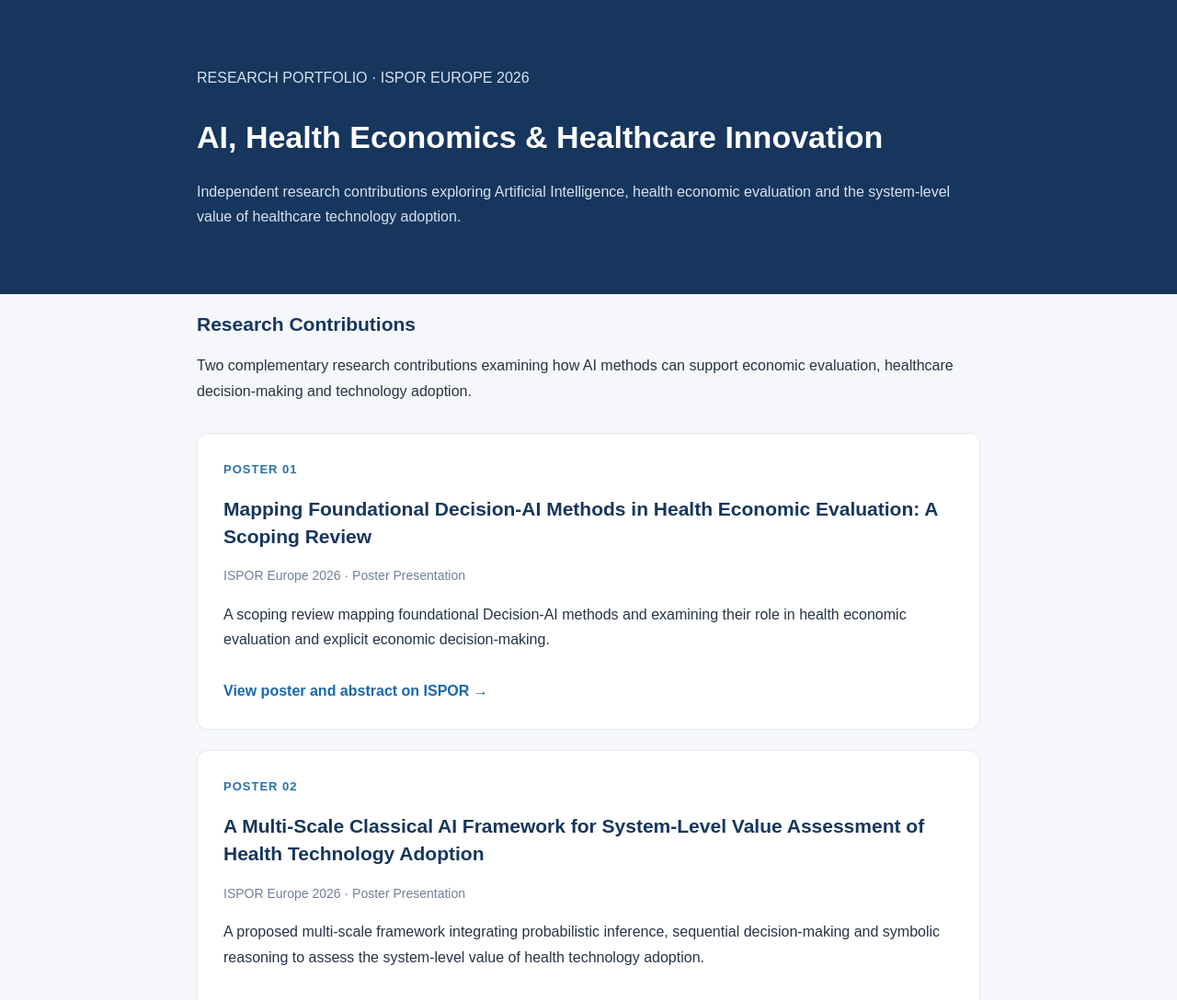
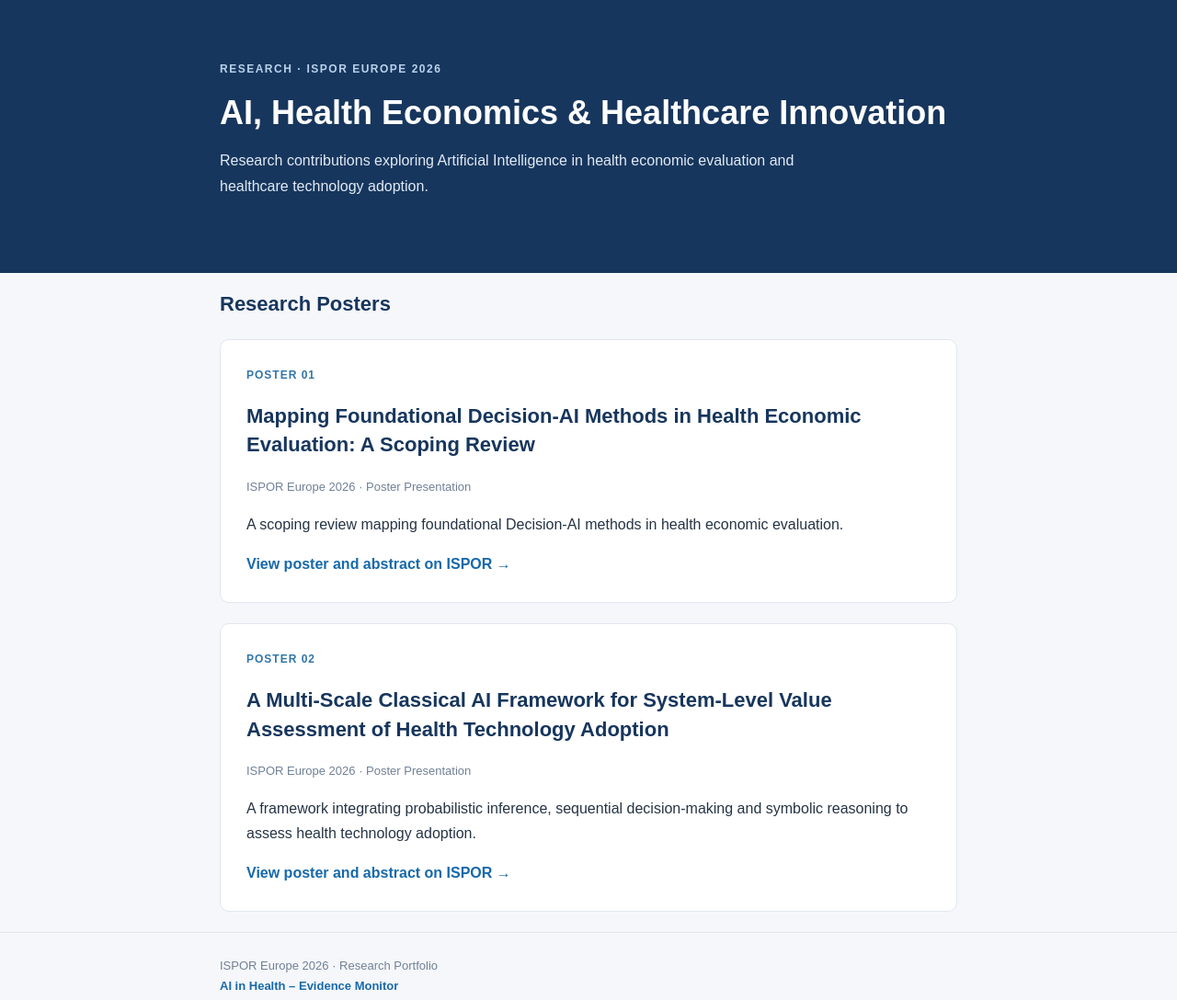
Before and after one commit to asarmah123/Posters-ispor-europe-2026, a plain HTML site: page index.html in a window 1280 px wide. Shown: the top 1088 px of the page at 92% size. Drawn offline with Linux system fonts and the light colour scheme.

Commit message:
Update index.html

```diff
--- a/index.html
+++ b/index.html
@@ -8,9 +8,7 @@
 <title>Research | ISPOR Europe 2026</title>
 
 <style>
-* {
-  box-sizing: border-box;
-}
+* { box-sizing: border-box; }
 
 body {
   margin: 0;
@@ -23,64 +21,67 @@ body {
 header {
   background: #17365d;
   color: white;
-  padding: 55px 24px;
+  padding: 65px 24px;
 }
 
 .container {
-  max-width: 900px;
+  max-width: 850px;
   margin: auto;
   padding: 0 24px;
 }
 
+.eyebrow {
+  color: #b9d2eb;
+  font-size: 12px;
+  font-weight: 600;
+  letter-spacing: 1.5px;
+}
+
+h1 {
+  font-size: 36px;
+  line-height: 1.25;
+  margin: 15px 0;
+}
+
 header p {
-  color: #d6e2f0;
+  color: #e1eaf4;
+  max-width: 650px;
 }
 
 main {
-  padding-top: 35px;
+  padding-top: 40px;
   padding-bottom: 50px;
 }
 
-.intro {
-  margin-bottom: 32px;
+h2 {
+  color: #17365d;
+  font-size: 22px;
+  line-height: 1.45;
 }
 
 .poster {
   background: white;
   border: 1px solid #e1e7ef;
-  border-radius: 12px;
+  border-radius: 10px;
   padding: 28px;
-  margin-bottom: 22px;
+  margin: 22px 0;
 }
 
 .number {
-  color: #2671a8;
-  font-size: 13px;
+  color: #3275a8;
+  font-size: 12px;
   font-weight: bold;
   letter-spacing: 1px;
 }
 
-h1 {
-  font-size: 34px;
-  margin-bottom: 8px;
-}
-
-h2 {
-  font-size: 21px;
-  line-height: 1.4;
-  color: #17365d;
-}
-
 .meta {
   color: #718096;
-  font-size: 14px;
+  font-size: 13px;
 }
 
 a {
-  display: inline-block;
-  margin-top: 12px;
   color: #1769aa;
-  font-weight: bold;
+  font-weight: 600;
   text-decoration: none;
 }
 
@@ -96,8 +97,8 @@ footer {
 }
 
 @media(max-width:600px) {
-  h1 { font-size: 27px; }
-  .poster { padding: 21px; }
+  h1 { font-size: 28px; }
+  .poster { padding: 22px; }
 }
 </style>
 </head>
@@ -106,33 +107,32 @@ footer {
 
 <header>
   <div class="container">
-    <p>RESEARCH PORTFOLIO · ISPOR EUROPE 2026</p>
-    <h1>AI, Health Economics & Healthcare Innovation</h1>
+    <div class="eyebrow">
+      RESEARCH · ISPOR EUROPE 2026
+    </div>
+
+    <h1>
+      AI, Health Economics & Healthcare Innovation
+    </h1>
+
     <p>
-      Independent research contributions exploring
-      Artificial Intelligence, health economic evaluation
-      and the system-level value of healthcare technology adoption.
+      Research contributions exploring Artificial
+      Intelligence in health economic evaluation
+      and healthcare technology adoption.
     </p>
   </div>
 </header>
 
 <main class="container">
 
-  <section class="intro">
-    <h2>Research Contributions</h2>
-    <p>
-      Two complementary research contributions examining
-      how AI methods can support economic evaluation,
-      healthcare decision-making and technology adoption.
-    </p>
-  </section>
+  <h2>Research Posters</h2>
 
   <article class="poster">
     <div class="number">POSTER 01</div>
 
     <h2>
-      Mapping Foundational Decision-AI Methods in
-      Health Economic Evaluation: A Scoping Review
+      Mapping Foundational Decision-AI Methods
+      in Health Economic Evaluation: A Scoping Review
     </h2>
 
     <p class="meta">
@@ -140,14 +140,13 @@ footer {
     </p>
 
     <p>
-      A scoping review mapping foundational Decision-AI
-      methods and examining their role in health economic
-      evaluation and explicit economic decision-making.
+      A scoping review mapping foundational
+      Decision-AI methods in health economic evaluation.
     </p>
 
     <a href="https://www.ispor.org/heor-resources/presentations-database/presentation-cti/ispor-europe-2026/poster-session-3-4/mapping-foundational-decision-ai-methods-in-health-economic-evaluation-a-scoping-review"
        target="_blank" rel="noopener">
-      View poster and abstract on ISPOR →
+       View poster and abstract on ISPOR →
     </a>
   </article>
 
@@ -165,15 +164,14 @@ footer {
     </p>
 
     <p>
-      A proposed multi-scale framework integrating
-      probabilistic inference, sequential decision-making
-      and symbolic reasoning to assess the system-level
-      value of health technology adoption.
+      A framework integrating probabilistic inference,
+      sequential decision-making and symbolic reasoning
+      to assess health technology adoption.
     </p>
 
     <a href="https://www.ispor.org/heor-resources/presentations-database/presentation-cti/ispor-europe-2026/poster-session-3-4/a-multi-scale-classical-ai-framework-for-system-level-value-assessment-of-health-technology-adoption"
        target="_blank" rel="noopener">
-      View poster and abstract on ISPOR →
+       View poster and abstract on ISPOR →
     </a>
   </article>
 
@@ -181,7 +179,7 @@ footer {
 
 <footer>
   <div class="container">
-    Research contributions · ISPOR Europe 2026
+    ISPOR Europe 2026 · Research Portfolio
     <br>
     <a href="https://asarmah123.github.io/ai-health-evidence-monitor/">
       AI in Health – Evidence Monitor
```
